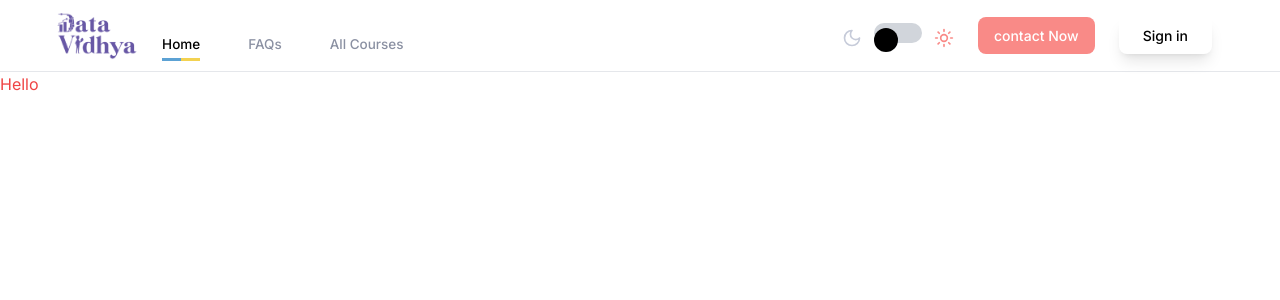
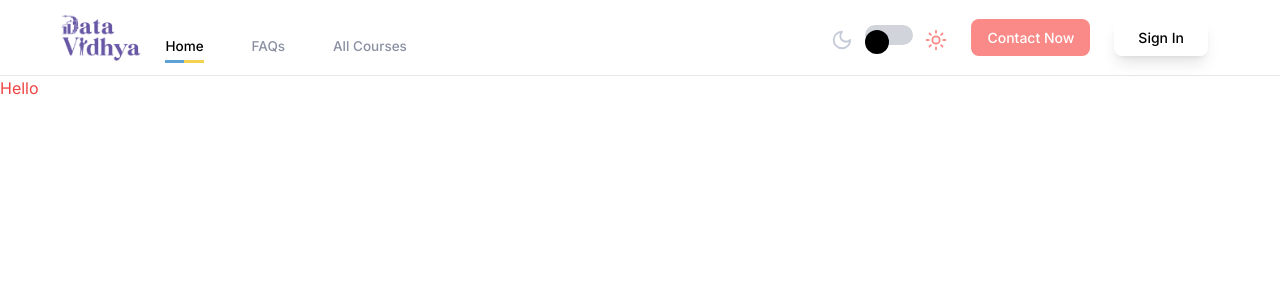
Before and after one commit to Bhanusingh99/vidyaData, a Next.js app: page / in a window 1280 px wide. Shown: the top 300 px of the page. Built offline with nearby package versions, Linux system fonts and the light colour scheme.

Commit message:
code optimization

```diff
--- a/src/components/shared/Navbar.tsx
+++ b/src/components/shared/Navbar.tsx
@@ -1,65 +1,55 @@
-"use client";
+"use client"
+import React, { useState } from "react";
 import Image from "next/image";
-import React, { useState } from "react";
 import HighListedNavBarButtons from "../shared/highListedNavBarButtons";
 import { Moon, Sun } from "lucide-react";
 import Link from "next/link";
 import MobileNavbar from "./mobileNavbar";
+
+const DarkModeToggle = ({ isDarkMode, toggleMode }:any) => {
+  return (
+    <div className="flex gap-3 items-center">
+      <Moon size={22} color="#C6CBD9" className="mt-1" />
+      <div className={`relative inline-block ${isDarkMode ? "dark" : "light"}`}>
+        <button className="bg-gray-300 dark:bg-gray-600 w-12 h-5 rounded-full focus:outline-none" onClick={toggleMode}>
+          <span className={`absolute left-0 top-[5px] inline-block w-6 h-6 bg-black rounded-full transition-transform duration-300 ease-in-out transform ${isDarkMode ? "translate-x-full" : ""}`}></span>
+        </button>
+      </div>
+      <Sun color="#F98A87" size={22} className="mt-1" />
+    </div>
+  );
+};
 
 const Navbar = () => {
   const [isDarkMode, setIsDarkMode] = useState(false);
 
   const toggleMode = () => {
     setIsDarkMode(!isDarkMode);
-    // You can add additional logic here to toggle the dark/light mode styles
+    // Additional logic for dark/light mode styles can be added here
   };
 
   return (
-    <nav className="w-full h-[4.5rem] border-b-[1px] items-center flex justify-between px-[3.25rem] max-lg:px-4">
+    <nav className="w-full h-[4.75rem] border-b-[1px] items-center flex justify-between px-[3.5rem] max-lg:px-4">
       <div>
-        <Image src={"/diff-logo.png"} height={90} width={90} alt="logo" />
+        <Image src="/diff-logo.png" height={90} width={90} alt="logo" />
       </div>
 
       <div className="w-[92%] max-xl:w-[90%] flex justify-between px-4 max-lg:justify-end">
-
         <HighListedNavBarButtons />
 
         <div className="flex gap-6">
+          <DarkModeToggle isDarkMode={isDarkMode} toggleMode={toggleMode} />
 
-        <div className="flex gap-3 items-center">
-         <Moon size={20} color="#C6CBD9" className="mt-1"/>
-          <div
-            className={`relative inline-block ${isDarkMode ? "dark" : "light"}`}
-          >
-            <button
-              className="bg-gray-300 dark:bg-gray-600 w-12 h-5 rounded-full focus:outline-none"
-              onClick={toggleMode}
-            >
-              <span
-                className={`absolute left-0 top-[5px] inline-block w-6 h-6 bg-black  rounded-full transition-transform duration-300 ease-in-out transform ${
-                  isDarkMode ? "translate-x-full" : ""
-                }`}
-              ></span>
-            </button>
+          <Link href="/contact" className="bg-[#F98A87] px-4 py-2 text-[14px] text-white rounded-[8px] font-medium max-lg:hidden">
+            Contact Now
+          </Link>
 
+          <Link href="/signin" className="px-6 py-2 text-[14px] text-black rounded-[8px] font-medium shadow-lg max-lg:hidden">
+            Sign In
+          </Link>
 
-          </div>
-          <Sun color="#F98A87" size={20} className="mt-1"/>
-
+          <MobileNavbar />
         </div>
-
-        <Link href={'/'} className="bg-[#F98A87] px-4 py-2 text-[14px] text-white rounded-[8px] font-medium max-lg:hidden">
-            contact Now
-        </Link>
-
-        <Link href={'/'} className="px-6 py-2 text-[14px] text-black rounded-[8px] font-medium shadow-lg max-lg:hidden">
-            Sign in
-        </Link>
-
-        <MobileNavbar/>
-        </div>
-
-
       </div>
     </nav>
   );
--- a/src/components/shared/highListedNavBarButtons.tsx
+++ b/src/components/shared/highListedNavBarButtons.tsx
@@ -2,47 +2,33 @@ import Link from "next/link";
 import { usePathname } from "next/navigation";
 import React from "react";
 
-const highListedNavBarButtons = () => {
-
-  const pathname = usePathname()
-
+const NavItem = ({ href, text, isActive }:any) => {
   return (
-      <div className="flex items-end gap-12 text-[13.5px] font-medium text-[#8A90A2] max-lg:hidden">
     <div className="relative inline-block">
-          <Link href={'/'} className={`relative ${pathname === "/" ? "text-black" : ""}`}>Home</Link>
-          {pathname === "/" && <span
-            className="absolute bottom-0 left-0 w-full h-[2.75px] top-6"
-            style={{
-              backgroundImage:
-                "linear-gradient(to right, #5CA2D4 50%, #F3D251 50%)",
-            }}
-          ></span>}
-        </div>
-
-        <div className="relative inline-block">
-          <Link href={'/faqs'} className={`relative ${pathname === "/faqs" ? "text-black" : ""}`}>FAQs</Link>
-          {pathname === "/faqs" && <span
-            className="absolute bottom-0 left-0 w-full h-[2.75px] top-6"
-            style={{
-              backgroundImage:
-                "linear-gradient(to right, #5CA2D4 50%, #F3D251 50%)",
-            }}
-          ></span>}
-        </div>
-
-        <div className="relative inline-block">
-          <Link href='all-course' className={`relative ${pathname === "/all-course" ? "text-black" : ""}`}>All Courses</Link>
-          {pathname === "/all-course" && <span
-            className="absolute bottom-0 left-0 w-full h-[2.75px] top-6"
+      <Link href={href} className={`relative ${isActive ? "text-black" : ""}`}>{text}</Link>
+      {isActive && (
+        <span
+          className="absolute bottom-0 left-0 w-full h-[3px] top-6"
           style={{
             backgroundImage:
               "linear-gradient(to right, #5CA2D4 50%, #F3D251 50%)",
           }}
         ></span>
-          }
-        </div>
+      )}
     </div>
   );
 };
 
-export default highListedNavBarButtons;
+const HighListedNavBarButtons = () => {
+  const pathname = usePathname();
+
+  return (
+    <div className="flex items-end gap-12 text-[13.5px] font-medium text-[#8A90A2] max-lg:hidden">
+      <NavItem href="/" text="Home" isActive={pathname === "/"} />
+      <NavItem href="/faqs" text="FAQs" isActive={pathname === "/faqs"} />
+      <NavItem href="/all-course" text="All Courses" isActive={pathname === "/all-course"} />
+    </div>
+  );
+};
+
+export default HighListedNavBarButtons;
```
Lines whose indentation alone changed are shown as unchanged.
